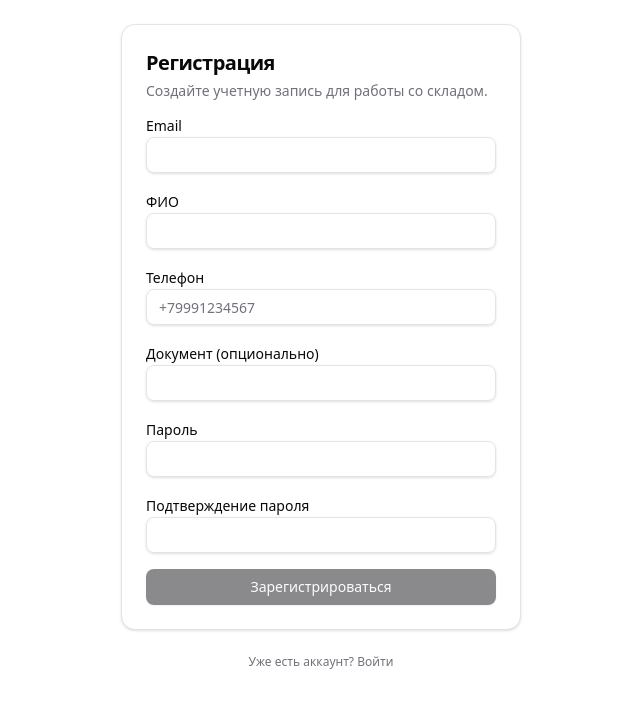
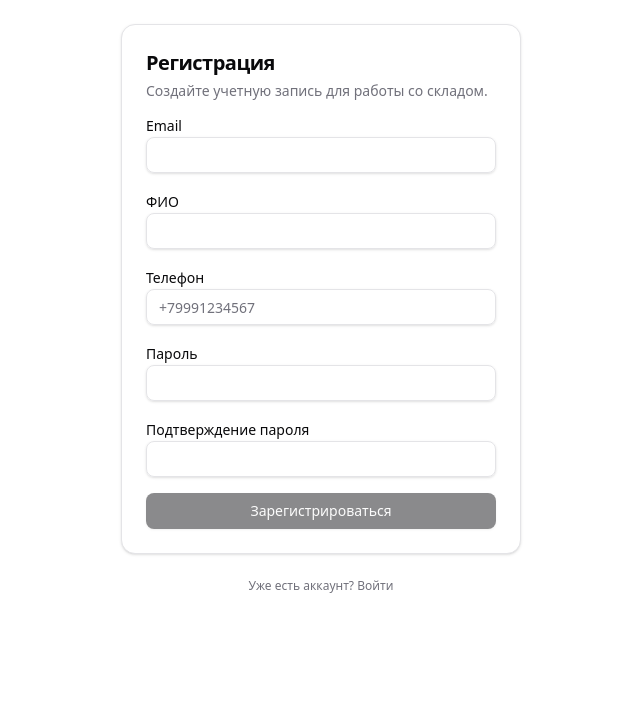
Before and after one commit to Username-is-not-avialable/storage_romantic_bot, a React (Vite) app in the folder web/: page /register in a window 1280 px wide. Shown: the top 708 px of the page, without its empty margins (319-959 px from the left). Built offline with nearby package versions, Linux system fonts and the light colour scheme; no server answers.

Commit message:
Add register form to frontend

```diff
--- a/web/src/routes/RegisterPage.tsx
+++ b/web/src/routes/RegisterPage.tsx
@@ -16,7 +16,6 @@ export function RegisterPage() {
   const [email, setEmail] = useState("");
   const [fullName, setFullName] = useState("");
   const [phone, setPhone] = useState("");
-  const [document, setDocument] = useState("");
   const [password, setPassword] = useState("");
   const [confirmPassword, setConfirmPassword] = useState("");
   const [error, setError] = useState<string | null>(null);
@@ -45,7 +44,7 @@ export function RegisterPage() {
         email: email.trim().toLowerCase(),
         full_name: fullName.trim(),
         phone: phone.trim(),
-        document: document.trim() || null,
+        document: null,
         password,
       });
       navigate("/login", { replace: true });
@@ -80,10 +79,6 @@ export function RegisterPage() {
             <div className="space-y-2">
               <Label htmlFor="reg-phone">Телефон</Label>
               <Input id="reg-phone" value={phone} onChange={(e) => setPhone(e.target.value)} placeholder="+79991234567" required />
-            </div>
-            <div className="space-y-2">
-              <Label htmlFor="reg-document">Документ (опционально)</Label>
-              <Input id="reg-document" value={document} onChange={(e) => setDocument(e.target.value)} />
             </div>
             <div className="space-y-2">
               <Label htmlFor="reg-password">Пароль</Label>
```
